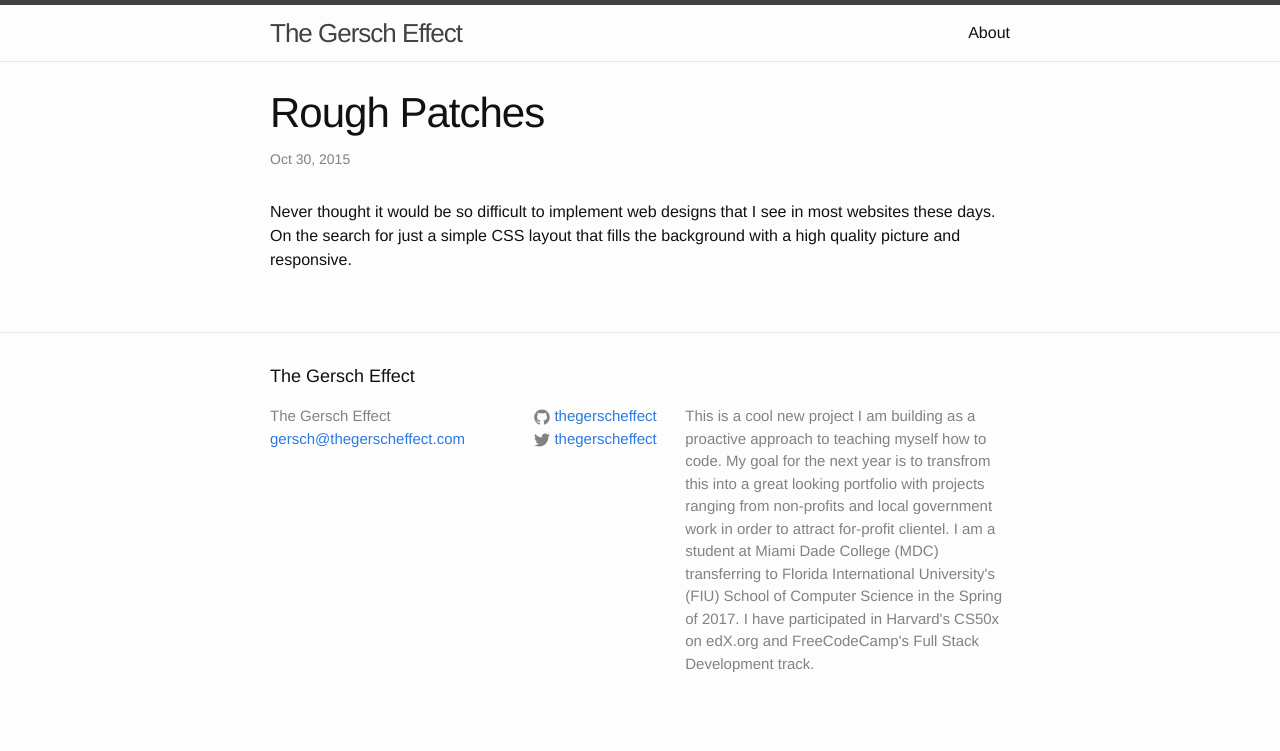
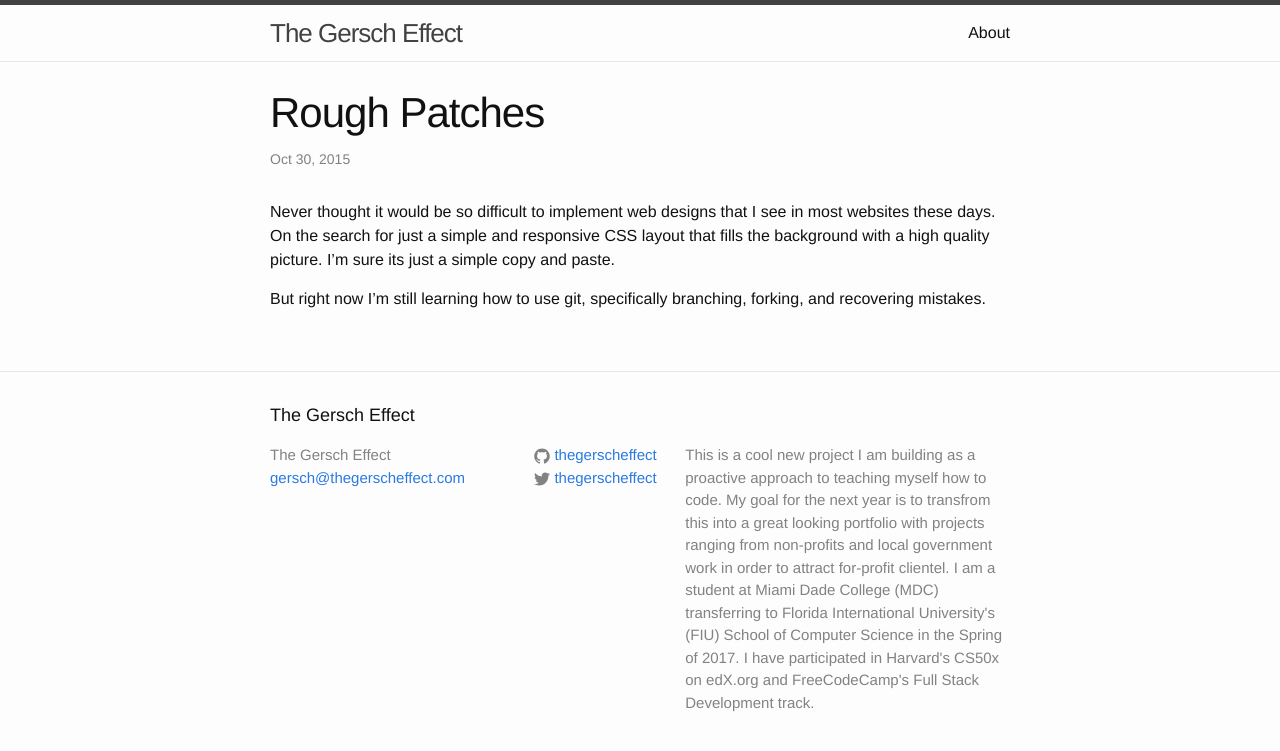
Before and after one commit to thegerscheffect/thegerscheffect.github.io, a Jekyll site: the page built from _posts/2015/2015-10-30-rough-patches.markdown, in a window 1280 px wide. Shown: the top 751 px of the page. Built offline with Jekyll 4.4.1, drawn with Linux system fonts in a browser that asks for light colours.

Commit message:
Added some text to post on 30th

```diff
--- a/_posts/2015/2015-10-30-rough-patches.markdown
+++ b/_posts/2015/2015-10-30-rough-patches.markdown
@@ -5,4 +5,6 @@ date: '2015-10-30 11:33'
 categories: Challenge
 ---
 
-Never thought it would be so difficult to implement web designs that I see in most websites these days. On the search for just a simple CSS layout that fills the background with a high quality picture and responsive.
+Never thought it would be so difficult to implement web designs that I see in most websites these days. On the search for just a simple and responsive CSS layout that fills the background with a high quality picture. I'm sure its just a simple copy and paste.
+
+But right now  I'm still learning how to use git, specifically branching, forking, and recovering mistakes.
```
